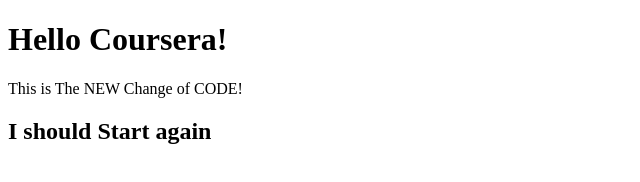
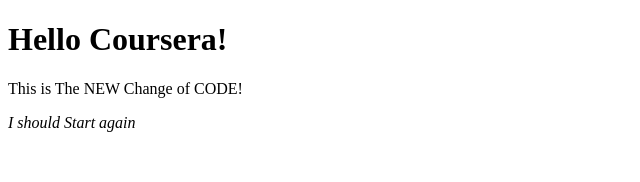
Before and after one commit to dinailman/coursera-test, a plain HTML site: page site/index.html in a window 1280 px wide. Shown: the whole page, without its empty margins (0-640 px from the left). Drawn offline with Linux system fonts and the light colour scheme.

Commit message:
git add /site/index.html
Signed-off-by: KSSN <KSSN>
git add /site/index.html

```diff
--- a/site/index.html
+++ b/site/index.html
@@ -6,6 +6,6 @@
 <body>
 	<h1>Hello Coursera!</h1>
 	<p> This is The NEW Change of CODE! </p>
-	<h2> I should Start again </h2>
+	<p> <i>I should Start again </i></p>
 </body>
 </html>
```
